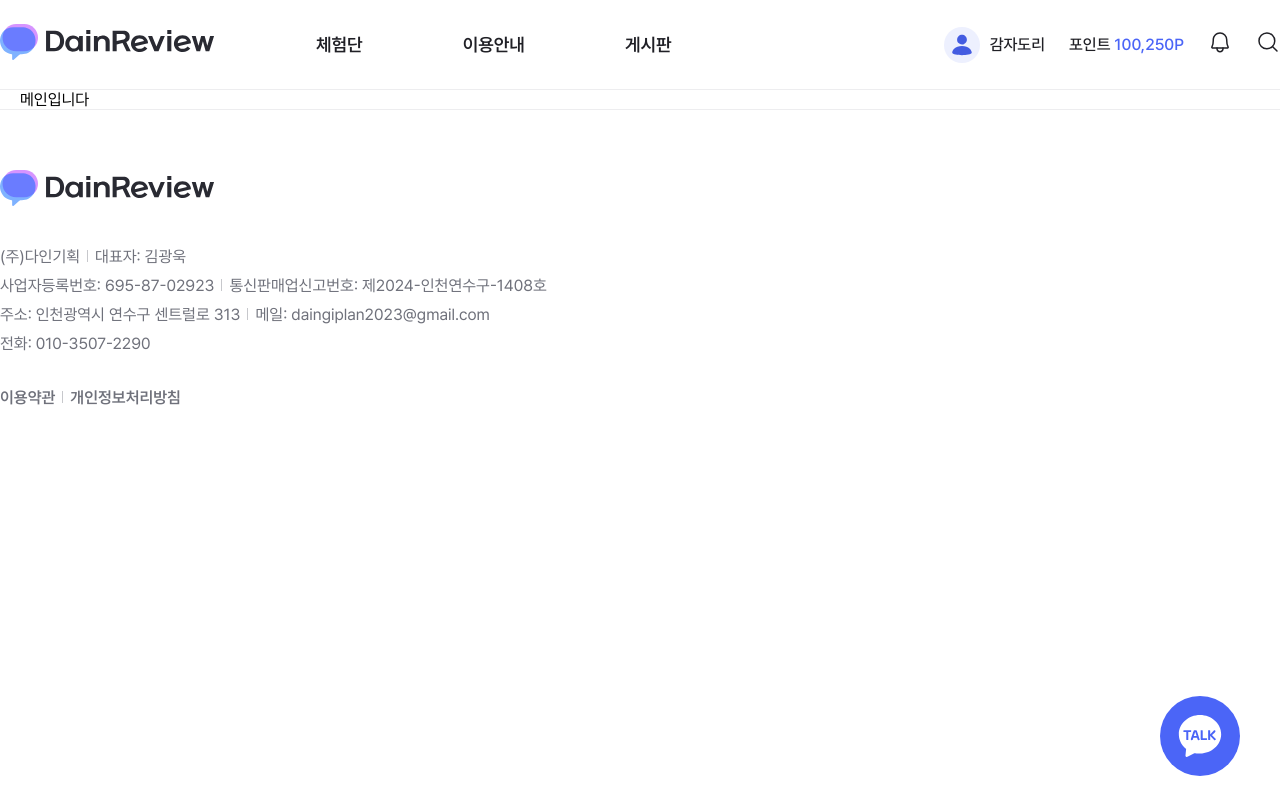
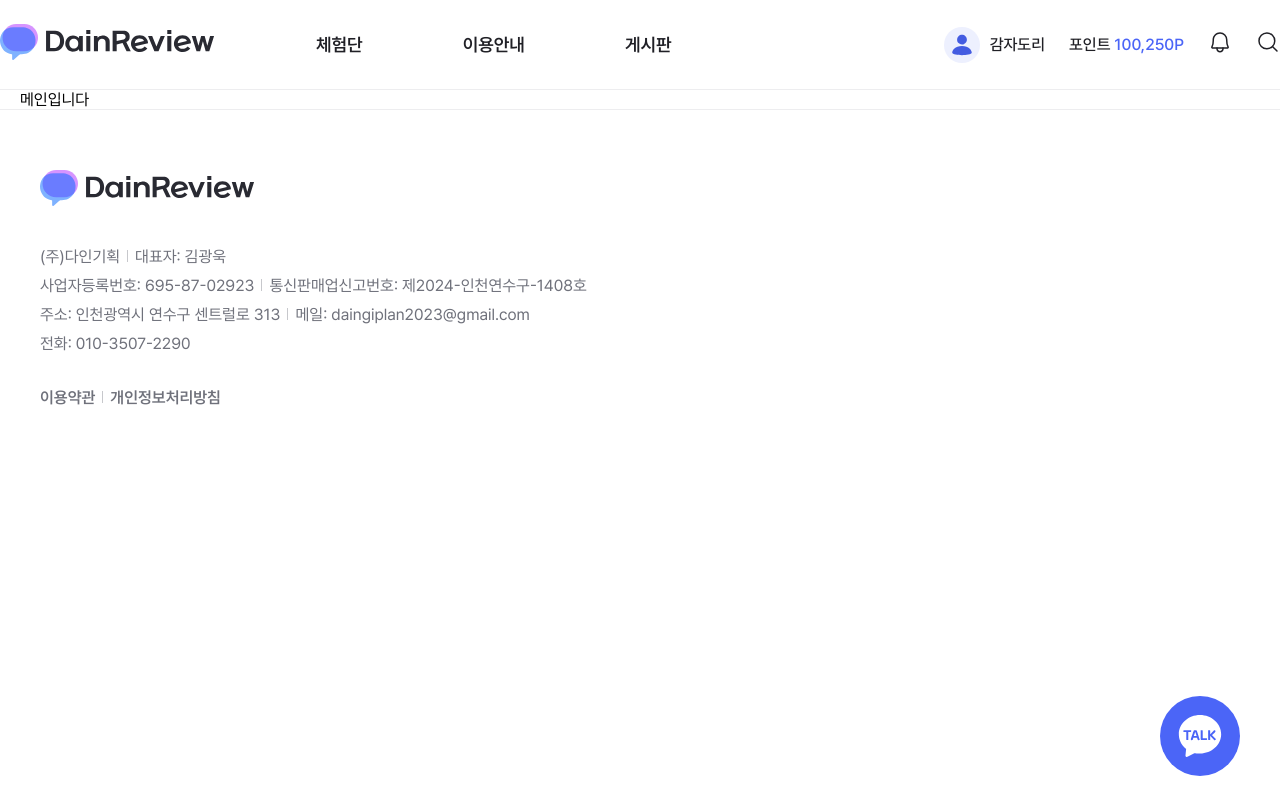
Before and after one commit to hejuby/final-frontend, a Next.js app: page / in a window 1280 px wide. Built offline with nearby package versions, Linux system fonts and the light colour scheme.

Commit message:
design: 미디어쿼리 분기점 수정

```diff
--- a/src/styles/constants/_breakpoints.scss
+++ b/src/styles/constants/_breakpoints.scss
@@ -1,3 +1,3 @@
-$breakpoint-mobile: 389px;
-$breakpoint-tablet: 767px;
-$breakpoint-desktop: 1023px;
+$breakpoint-mobile: 480px;
+$breakpoint-tablet: 1024px;
+$breakpoint-desktop: 1400px;
```
